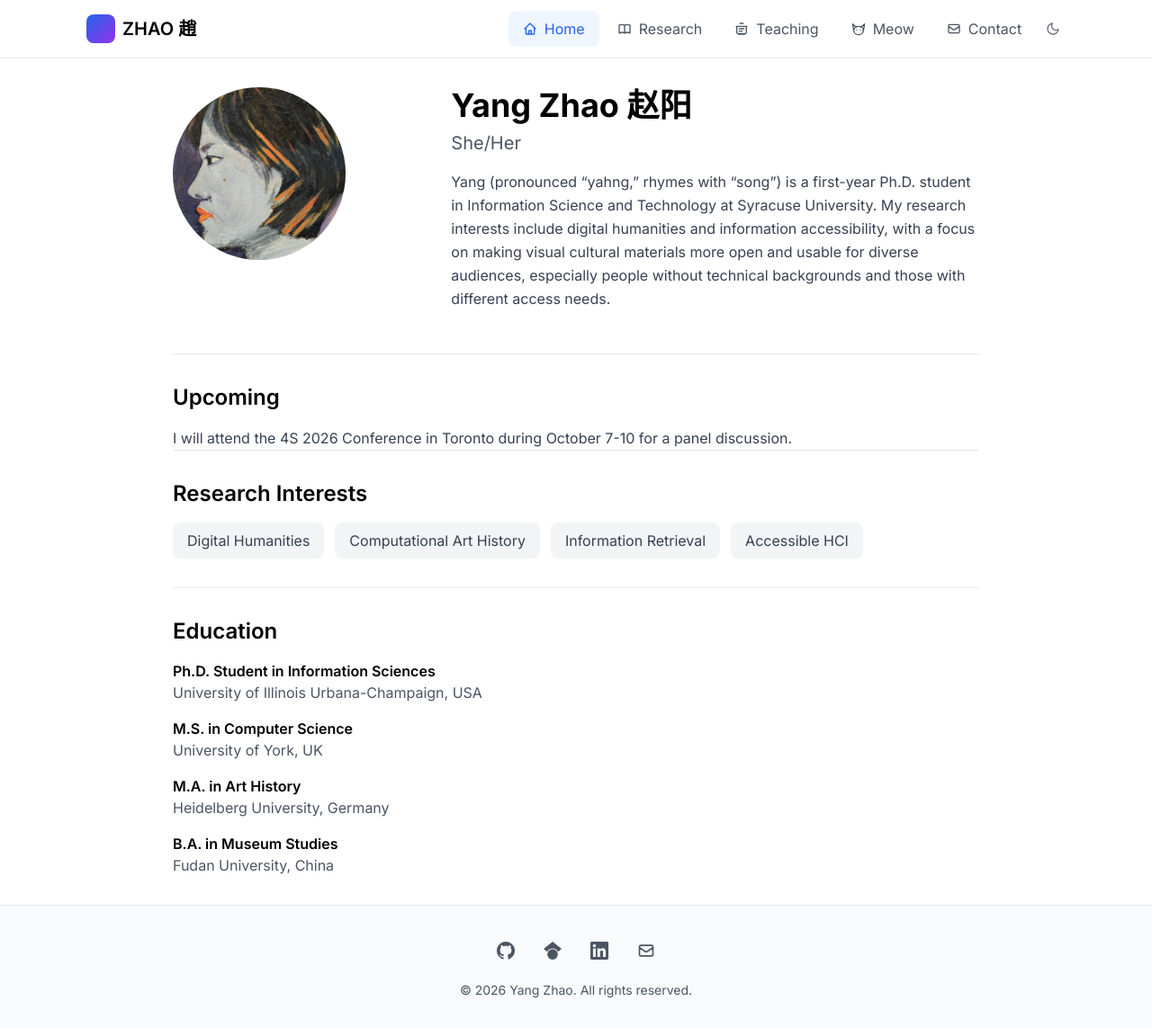
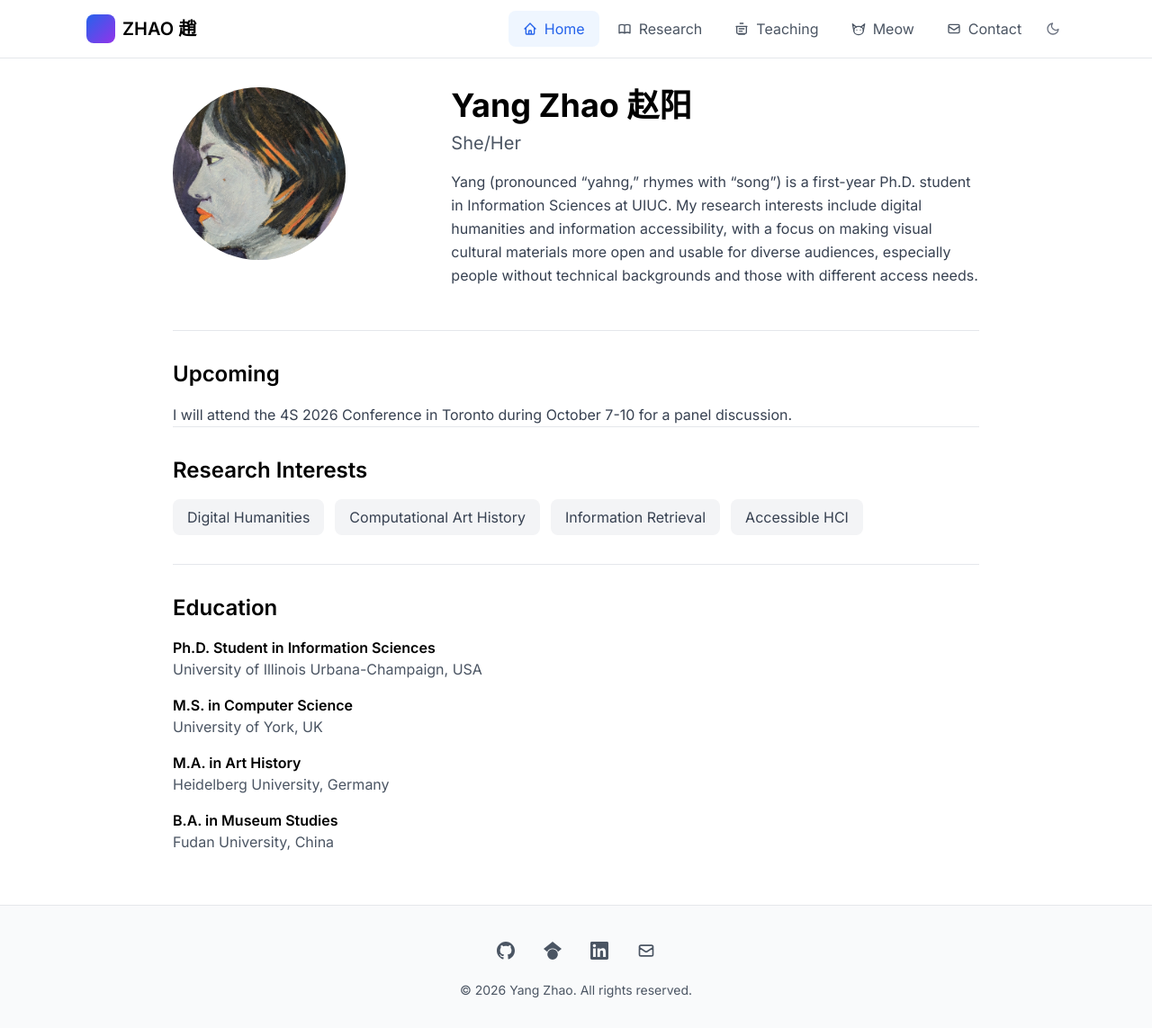
Before and after one commit to yzhao-is/yzhao-is.github.io, a Jekyll site: the page built from index.html, in a window 1280 px wide and 1143 px high. Shown: the whole window at 90% size. Built offline with Jekyll 4.4.1, drawn with Linux system fonts in a browser that asks for light colours; nearby versions of some CDN libraries.

Commit message:
Update index.html

```diff
--- a/index.html
+++ b/index.html
@@ -26,7 +26,7 @@ title: Home
 
       <div class="prose prose-lg max-w-none">
         <p class="text-gray-700 leading-relaxed">
-          Yang (pronounced “yahng,” rhymes with “song”) is a first-year Ph.D. student in Information Science and Technology at Syracuse University.
+          Yang (pronounced “yahng,” rhymes with “song”) is a first-year Ph.D. student in Information Sciences at UIUC.
           My research interests include digital humanities and information accessibility, with a focus on making visual cultural materials more open and usable for diverse audiences, especially people without technical backgrounds and those with different access needs.
         </p>
 
```
